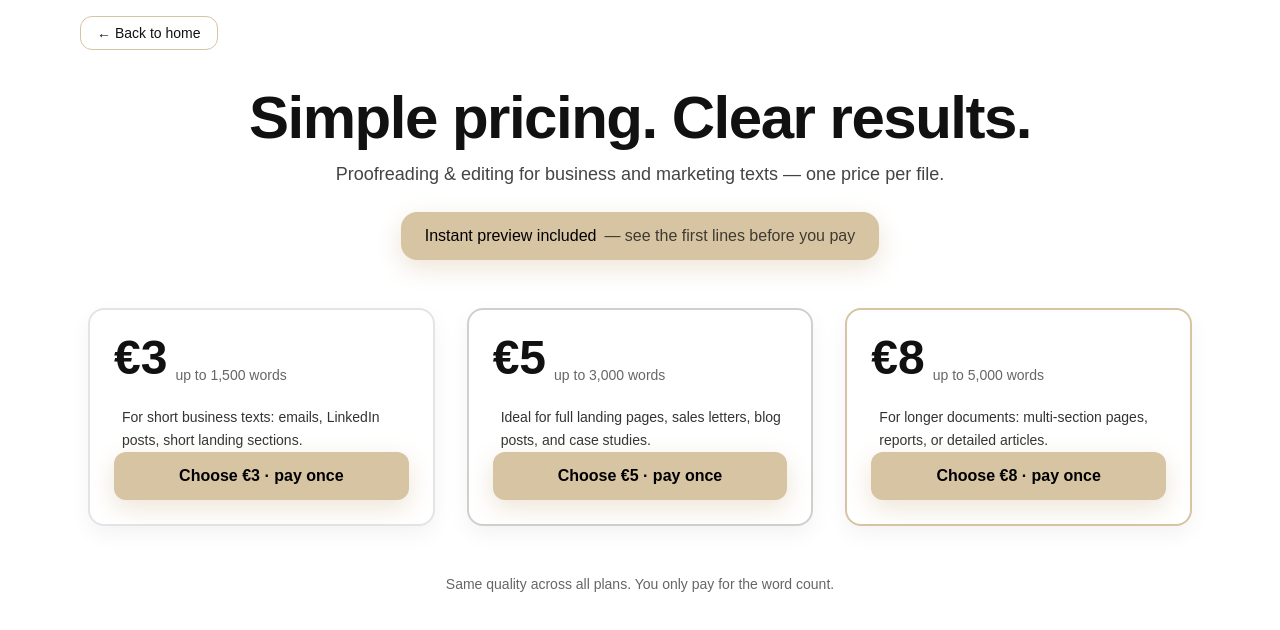
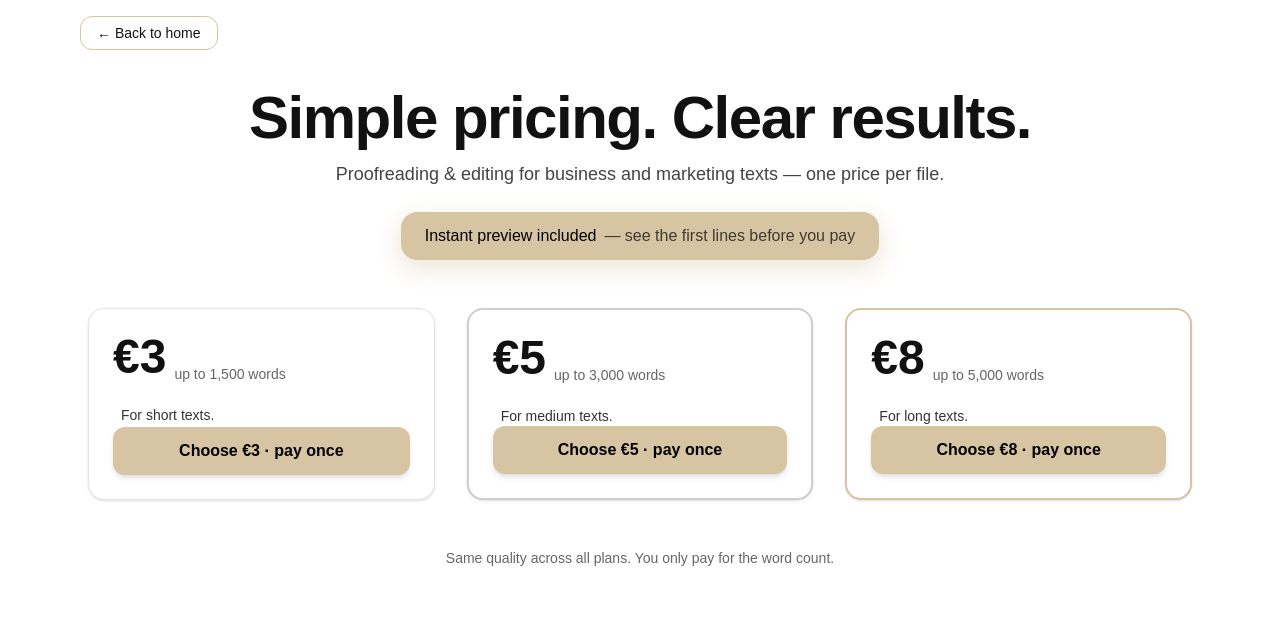
Before and after one commit to kaltriumsystems-hue/kaltrium-site-main, a Next.js app: page /pricing in a window 1280 px wide. Shown: the top 630 px of the page. Built offline with nearby package versions, Linux system fonts and the light colour scheme.

Commit message:
Update page.tsx

```diff
--- a/src/app/pricing/page.tsx
+++ b/src/app/pricing/page.tsx
@@ -26,40 +26,31 @@ export default function PricingPage() {
           Proofreading & editing for business and marketing texts — one price per file.
         </p>
 
-        {/* PROMO LINE */}
+      {/* PROMO LINE */}
         <div className="mt-6 inline-flex items-center gap-2 rounded-2xl bg-[#d6c4a3] px-6 py-3 text-black font-medium shadow-[0_8px_24px_rgba(214,196,163,0.45)]">
           <span>Instant preview included</span>
           <span className="opacity-70">— see the first lines before you pay</span>
         </div>
       </header>
 
-      {/* PRICING CARDS */}
+      {/* PRICING */}
       <section className="mt-12 grid grid-cols-1 md:grid-cols-3 gap-8 items-stretch">
+
         {/* €3 */}
-        <div
-          className="h-full rounded-2xl bg-white border border-zinc-200 md:border-2 md:border-zinc-200
-          shadow-[0_8px_22px_rgba(0,0,0,0.05)]
-          transition duration-300 ease-out
-          motion-safe:hover:-translate-y-0.5 hover:shadow-[0_16px_40px_rgba(0,0,0,0.08)]
-          focus-within:ring-2 focus-within:ring-[#d6c4a3] flex flex-col"
-        >
+        <div className="h-full rounded-2xl bg-white border border-zinc-200 shadow-sm transition hover:shadow-md flex flex-col">
           <div className="p-6 flex flex-col grow">
             <div className="flex items-end gap-2">
               <div className="text-5xl font-semibold leading-none">€3</div>
               <div className="text-sm text-[#666] leading-none">up to 1,500 words</div>
             </div>
 
-            <p className="mt-6 text-sm text-[#333] leading-relaxed pl-1.5 sm:pl-2">
-              For short business texts: emails, LinkedIn posts, short landing sections.
+            <p className="mt-6 text-sm text-[#333] pl-1.5 sm:pl-2">
+              For short texts.
             </p>
 
             <a
               href="/upload"
-              className="mt-auto inline-flex justify-center w-full rounded-xl bg-[#d6c4a3] text-black px-5 py-3 font-semibold
-              shadow-[0_8px_24px_rgba(214,196,163,0.45)]
-              transition duration-300 ease-out
-              motion-safe:hover:-translate-y-0.5 hover:shadow-[0_14px_32px_rgba(0,0,0,0.10)]
-              active:translate-y-0 focus-visible:outline-none focus-visible:ring-2 focus-visible:ring-[#d6c4a3]"
+              className="mt-auto inline-flex justify-center w-full rounded-xl bg-[#d6c4a3] text-black px-5 py-3 font-semibold shadow-md hover:shadow-lg transition"
             >
               Choose €3 · pay once
             </a>
@@ -67,30 +58,20 @@ export default function PricingPage() {
         </div>
 
         {/* €5 */}
-        <div
-          className="h-full rounded-2xl bg-white border-2 border-[#cfcfcf]
-          shadow-[0_8px_22px_rgba(0,0,0,0.05)]
-          transition duration-300 ease-out
-          motion-safe:hover:-translate-y-0.5 hover:shadow-[0_16px_40px_rgba(0,0,0,0.08)]
-          focus-within:ring-2 focus-within:ring-[#d6c4a3] flex flex-col"
-        >
+        <div className="h-full rounded-2xl bg-white border-2 border-[#cfcfcf] shadow-sm transition hover:shadow-md flex flex-col">
           <div className="p-6 flex flex-col grow">
             <div className="flex items-end gap-2">
               <div className="text-5xl font-semibold leading-none">€5</div>
               <div className="text-sm text-[#666] leading-none">up to 3,000 words</div>
             </div>
 
-            <p className="mt-6 text-sm text-[#333] leading-relaxed pl-1.5 sm:pl-2">
-              Ideal for full landing pages, sales letters, blog posts, and case studies.
+            <p className="mt-6 text-sm text-[#333] pl-1.5 sm:pl-2">
+              For medium texts.
             </p>
 
             <a
               href="/upload"
-              className="mt-auto inline-flex justify-center w-full rounded-xl bg-[#d6c4a3] text-black px-5 py-3 font-semibold
-              shadow-[0_8px_24px_rgba(214,196,163,0.45)]
-              transition duration-300 ease-out
-              motion-safe:hover:-translate-y-0.5 hover:shadow-[0_14px_32px_rgba(0,0,0,0.10)]
-              active:translate-y-0 focus-visible:outline-none focus-visible:ring-2 focus-visible:ring-[#d6c4a3]"
+              className="mt-auto inline-flex justify-center w-full rounded-xl bg-[#d6c4a3] text-black px-5 py-3 font-semibold shadow-md hover:shadow-lg transition"
             >
               Choose €5 · pay once
             </a>
@@ -98,30 +79,20 @@ export default function PricingPage() {
         </div>
 
         {/* €8 */}
-        <div
-          className="h-full rounded-2xl bg-white border-2 border-[#d6c4a3]
-          shadow-[0_8px_22px_rgba(0,0,0,0.05)]
-          transition duration-300 ease-out
-          motion-safe:hover:-translate-y-0.5 hover:shadow-[0_16px_40px_rgba(0,0,0,0.10)]
-          focus-within:ring-2 focus-within:ring-[#d6c4a3] flex flex-col"
-        >
+        <div className="h-full rounded-2xl bg-white border-2 border-[#d6c4a3] shadow-sm transition hover:shadow-md flex flex-col">
           <div className="p-6 flex flex-col grow">
             <div className="flex items-end gap-2">
               <div className="text-5xl font-semibold leading-none">€8</div>
               <div className="text-sm text-[#666] leading-none">up to 5,000 words</div>
             </div>
 
-            <p className="mt-6 text-sm text-[#333] leading-relaxed pl-1.5 sm:pl-2">
-              For longer documents: multi-section pages, reports, or detailed articles.
+            <p className="mt-6 text-sm text-[#333] pl-1.5 sm:pl-2">
+              For long texts.
             </p>
 
             <a
               href="/upload"
-              className="mt-auto inline-flex justify-center w-full rounded-xl bg-[#d6c4a3] text-black px-5 py-3 font-semibold
-              shadow-[0_8px_24px_rgba(214,196,163,0.45)]
-              transition duration-300 ease-out
-              motion-safe:hover:-translate-y-0.5 hover:shadow-[0_14px_32px_rgba(0,0,0,0.10)]
-              active:translate-y-0 focus-visible:outline-none focus-visible:ring-2 focus-visible:ring-[#d6c4a3]"
+              className="mt-auto inline-flex justify-center w-full rounded-xl bg-[#d6c4a3] text-black px-5 py-3 font-semibold shadow-md hover:shadow-lg transition"
             >
               Choose €8 · pay once
             </a>
@@ -133,6 +104,7 @@ export default function PricingPage() {
       <p className="mt-12 text-center text-sm text-[#666] font-medium">
         Same quality across all plans. You only pay for the word count.
       </p>
+
     </main>
   );
 }
```
